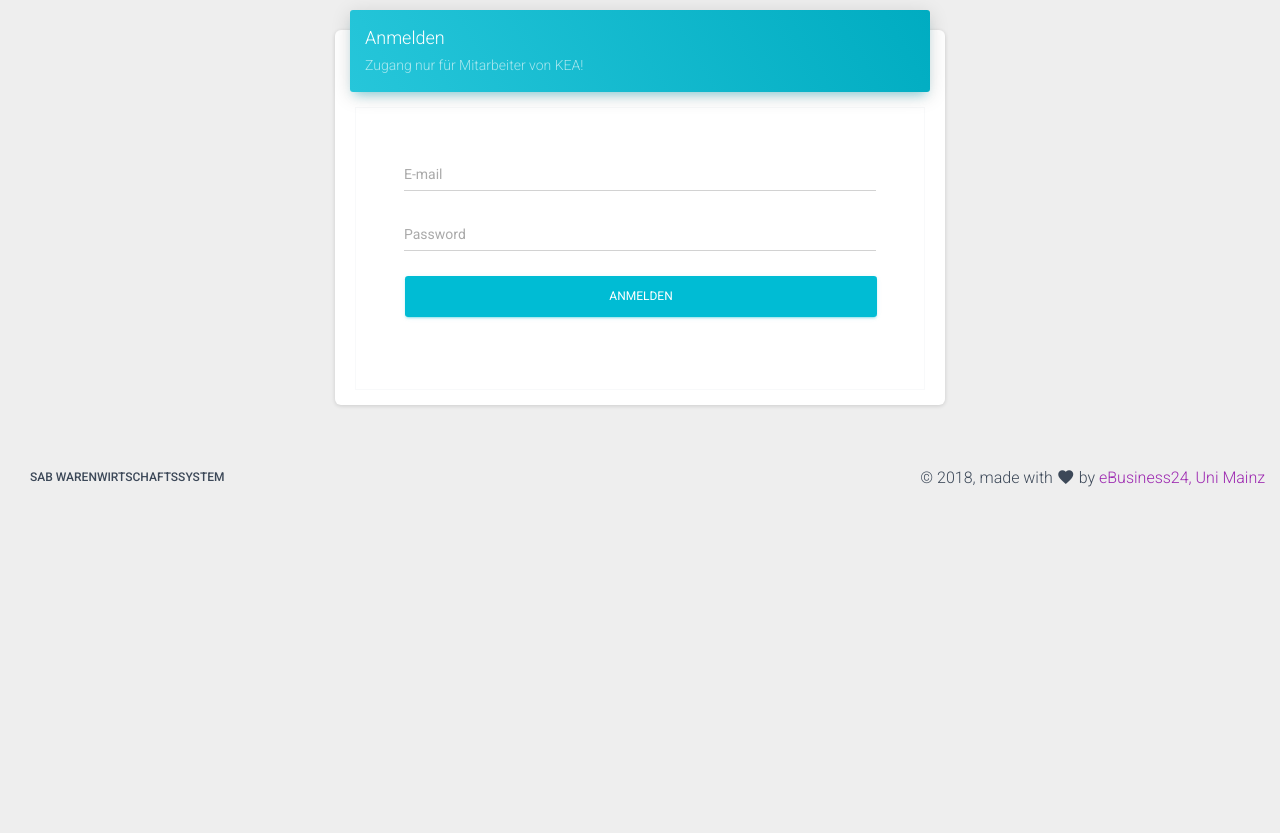
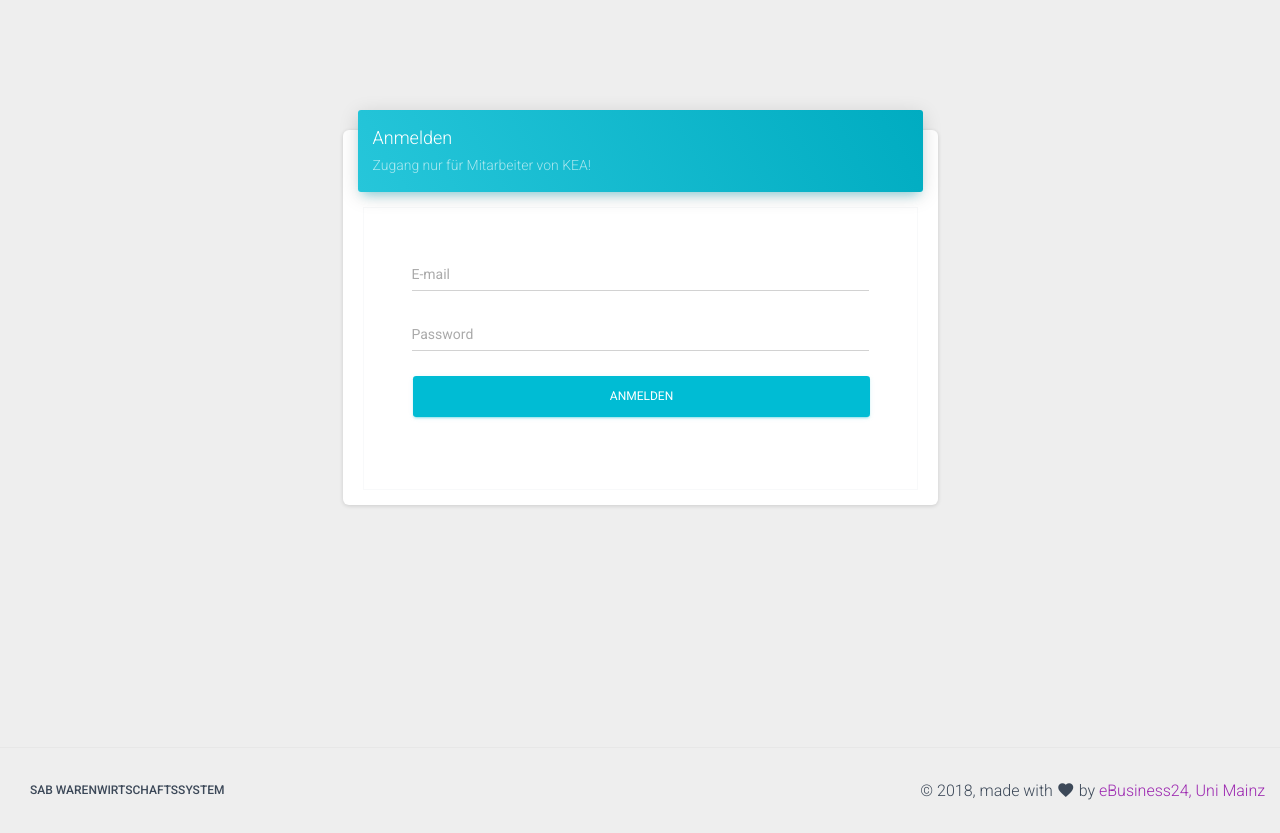
Before and after one commit to michaelwirz/ebusiness24, a PHP site: page /login.php in a window 1280 px wide. Before the commit the page ends 487 px from the top, so only its background shows below. Run offline with PHP 8.4, Linux system fonts and the light colour scheme; style sheets or scripts are compiled from the project's sources; some libraries are stand-ins or nearby versions.

Commit message:
login screen

```diff
--- a/assets/scss/material-dashboard/_sidebar-and-main-panel.scss
+++ b/assets/scss/material-dashboard/_sidebar-and-main-panel.scss
@@ -390,6 +390,16 @@
 .main-panel-no-sidebar{
     @extend .main-panel;
     width: 100%;
+
+    > .content{
+        margin-top: 70px;
+        padding: 30px 15px;
+        min-height: calc(100vh - 123px);
+    }
+
+    > .footer{
+        border-top: 1px solid #e7e7e7;
+    }
 }
 
 
--- a/login.php
+++ b/login.php
@@ -19,7 +19,7 @@
 
 <body class="">
     <div class="wrapper">
-        <div class="no-sidebar-main-panel">
+        <div class="main-panel-no-sidebar">
             <div class="content">
                 <div class="container-fluid">
                     <div class="row justify-content-center">
```
